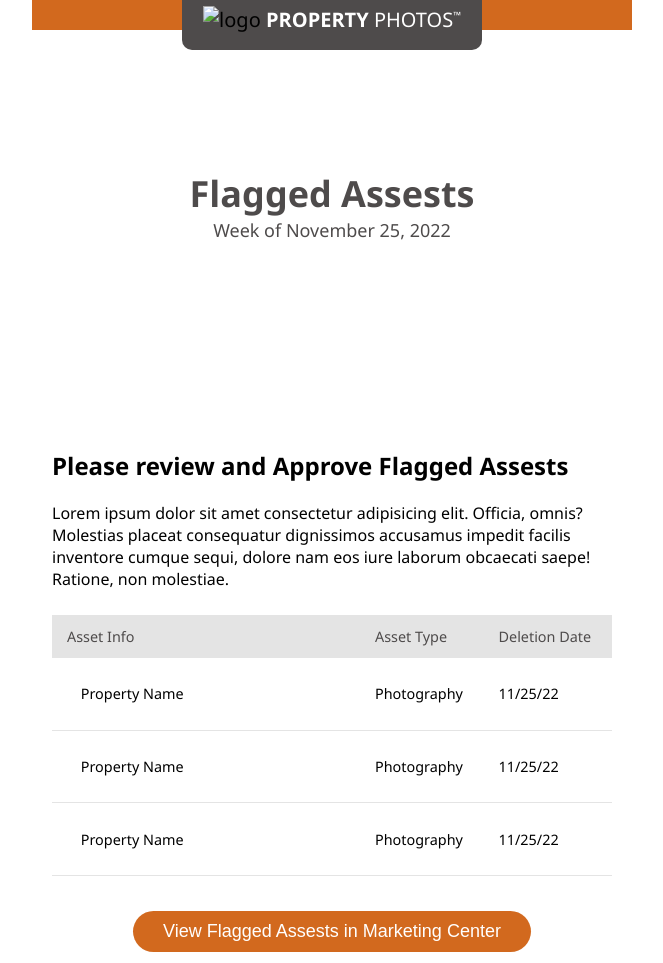
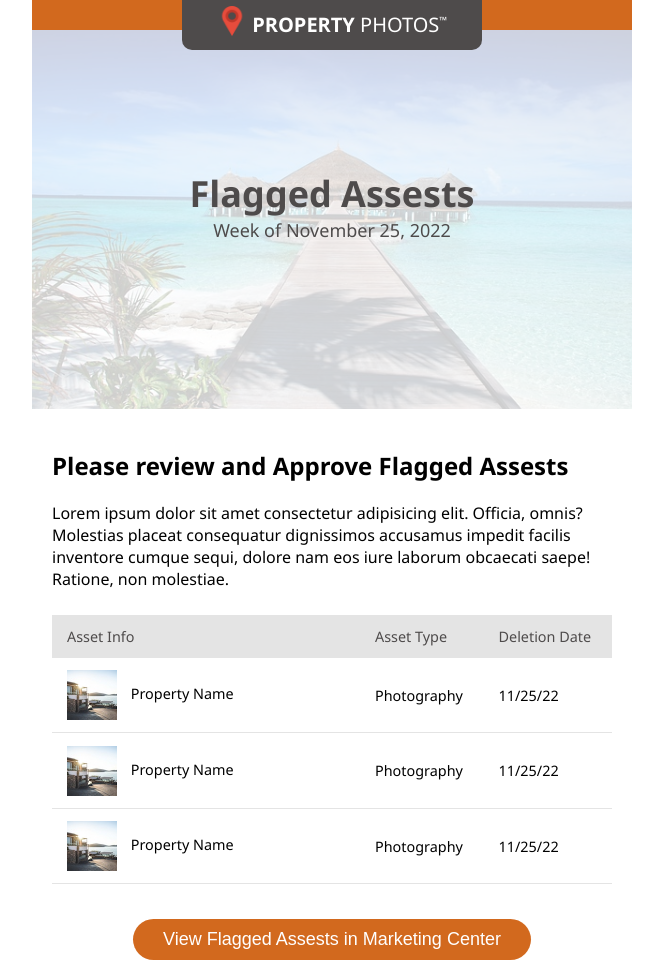
Before and after one commit to SatyanarayanaKoormala/property-template, a plain HTML site: page index.html in a window 1280 px wide. Shown: the top 963 px of the page, without its empty margins (308-971 px from the left). Drawn offline with Linux system fonts and the light colour scheme.

Commit message:
Updated images path in index file

```diff
--- a/index.html
+++ b/index.html
@@ -67,7 +67,7 @@
       }
 
       .banner {
-        background-image: url("./images/resort.jpg");
+        background-image: url("resort.jpg");
         height: 400px;
         background-repeat: no-repeat;
         background-size: cover;
@@ -201,7 +201,7 @@
           <div class="banner-strip">
             <div class="logo">
               <div class="image">
-                <img src="./images/map-icon.png" alt="logo" />
+                <img src="map-icon.png" alt="logo" />
               </div>
               <div class="text">
                 <span class="bold">Property</span> Photos<sup>&trade;</sup>
@@ -234,7 +234,7 @@
               <tbody>
                 <tr>
                   <td>
-                    <img src="./images/property.jpg" alt="" />
+                    <img src="property.jpg" alt="" />
                     <p class="property-name">Property Name</p>
                   </td>
                   <td>Photography</td>
@@ -242,7 +242,7 @@
                 </tr>
                 <tr>
                   <td>
-                    <img src="./images/property.jpg" alt="" />
+                    <img src="property.jpg" alt="" />
                     <p class="property-name">Property Name</p>
                   </td>
                   <td>Photography</td>
@@ -250,7 +250,7 @@
                 </tr>
                 <tr>
                   <td>
-                    <img src="./images/property.jpg" alt="" />
+                    <img src="property.jpg" alt="" />
                     <p class="property-name">Property Name</p>
                   </td>
                   <td>Photography</td>
```
